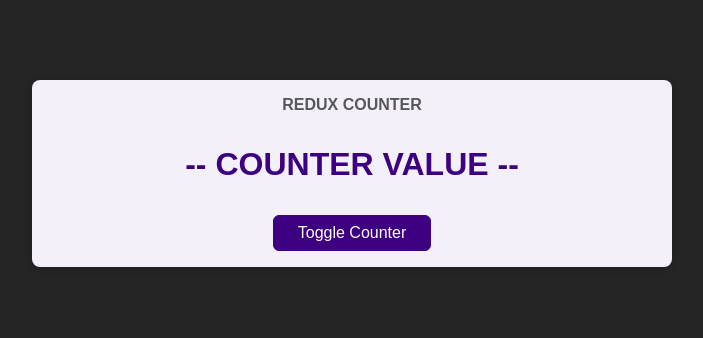
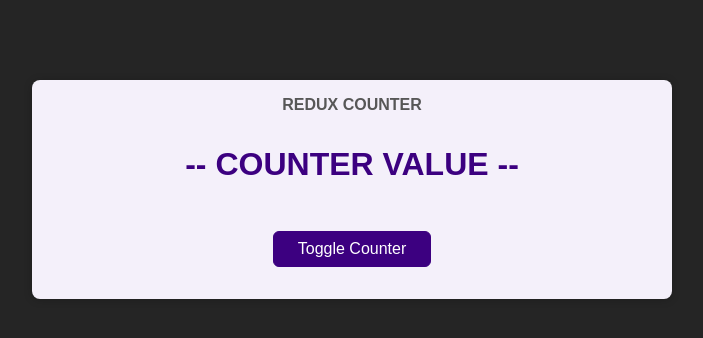
Before and after one commit to Ragul2808/sample2, a React (Create React App) app: page / in a window 1280 px wide. Shown: the top 338 px of the page, without its empty margins (288-991 px from the left). Built offline with nearby package versions, Linux system fonts and the light colour scheme.

Commit message:
adding style for counter button

```diff
--- a/src/components/Counter.module.css
+++ b/src/components/Counter.module.css
@@ -21,3 +21,7 @@
   margin: 2rem 0;
   font-weight: bold;
 }
+
+.counter button{
+  margin: 1rem;
+}
```
